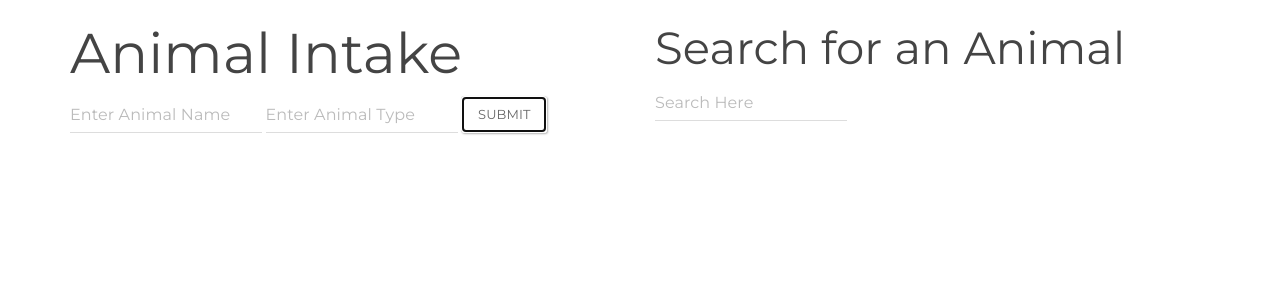
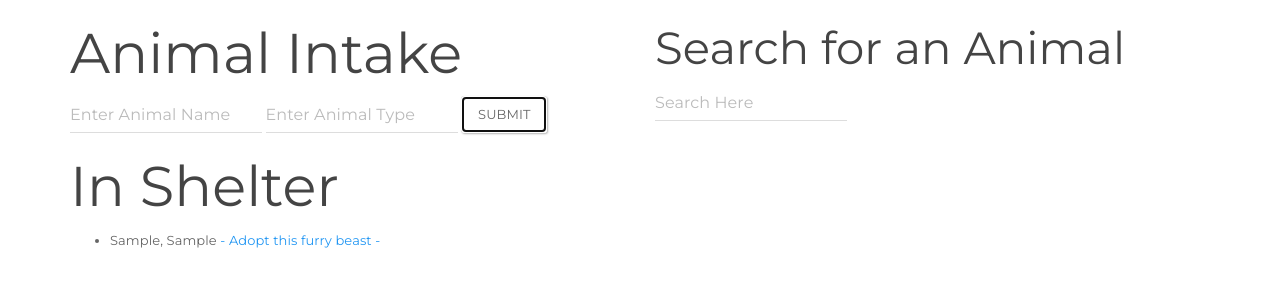
Before and after one commit to afenix/animal-shelter, a plain HTML site: page index.html in a window 1280 px wide. Both pictures are taken after typing "Sample", "Sample" into the empty fields and a click on the button "SUBMIT". Drawn offline with Linux system fonts and the light colour scheme.

Commit message:
Add adoption functionality

```diff
--- a/controllers/AdoptionsController.js
+++ b/controllers/AdoptionsController.js
@@ -1,3 +1,6 @@
 animalShelter.controller("AdoptionsCtrl", function AdoptionsCtrl($scope, AnimalsFactory) {
-
+ $scope.animals = AnimalsFactory.animals;
+ $scope.adoptAnimal = function(animal) {
+   animal.adopted = true;
+ };
 });
--- a/index.html
+++ b/index.html
@@ -39,13 +39,14 @@
 
       </div>
 
-        <div class="row">
+        <div class="row" ng-controller="AdoptionsCtrl">
 
           <div class="col-md-6">
             <h1 ng-show="animals.length && filtered.length">In Shelter</h1>
             <h1 ng-show="animals.length && !filtered.length">No Matches</h1>
-            <ul ng-repeat="item in filtered = (animals | filter:query)">
-              <li>{{item.name}}, {{item.type}}</li>
+            <ul ng-repeat="item in filtered = (animals | filter:query | filter: {adopted: false})">
+              <li>{{item.name}}, {{item.type}} <a ng-click="adoptAnimal(item)"> - Adopt this furry beast - </a>
+              </li>
             </ul>
           </div>
 
```
